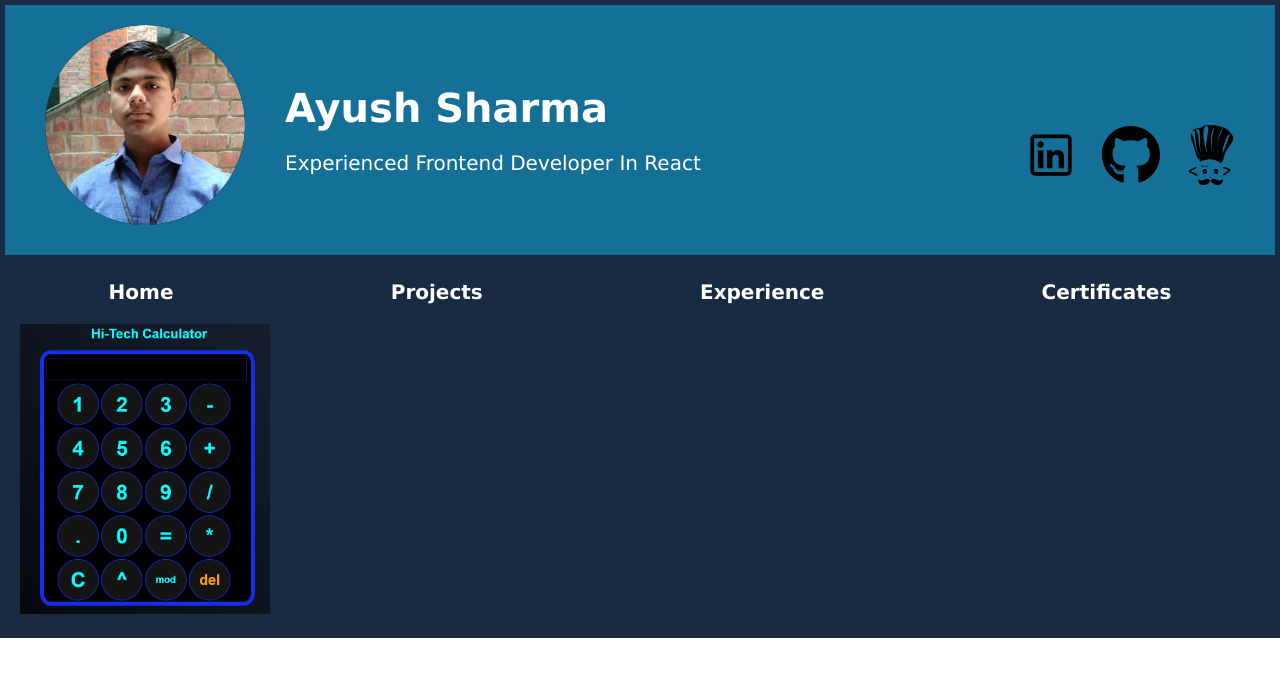
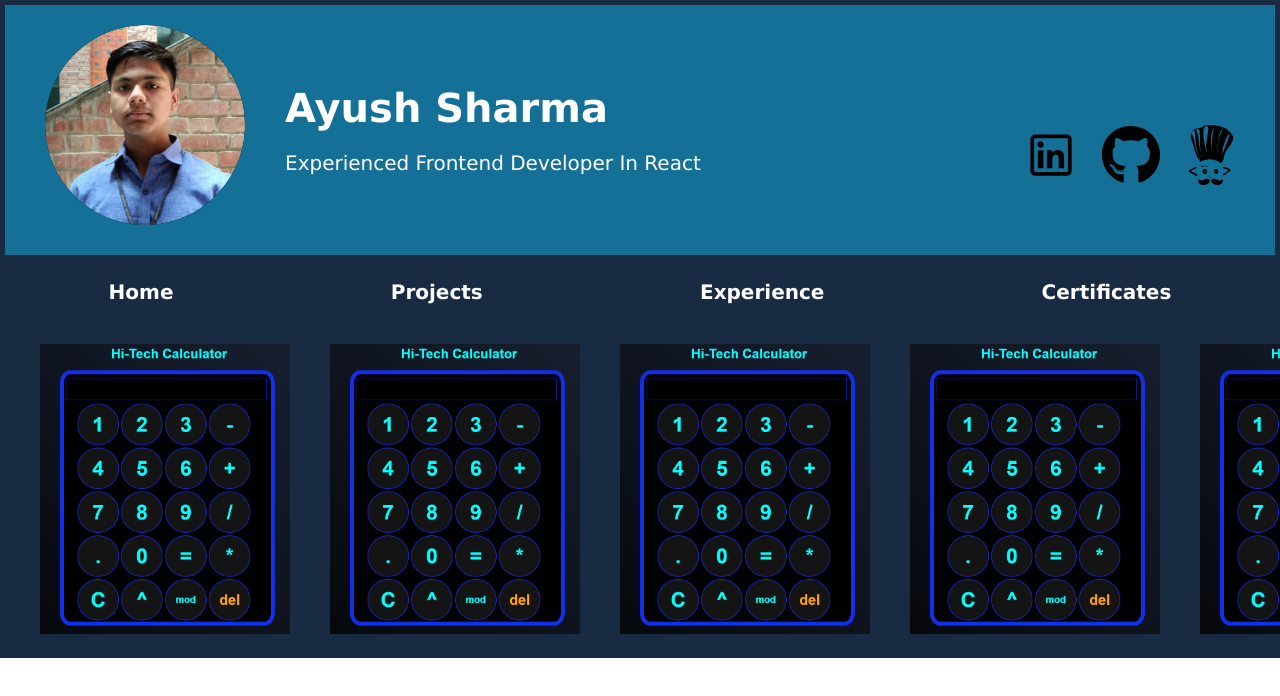
Before and after one commit to Ayush-Sharma-2023/myportfolio, a React (Create React App) app: page / in a window 1280 px wide. Both pictures are taken after a click on the item "Projects". Shown: the top 696 px of the page. Built offline with nearby package versions, Linux system fonts and the light colour scheme.

Commit message:
created Marquee

```diff
--- a/package.json
+++ b/package.json
@@ -9,6 +9,7 @@
     "@testing-library/user-event": "^13.5.0",
     "react": "^18.3.1",
     "react-dom": "^18.3.1",
+    "react-fast-marquee": "^1.6.5",
     "react-icons": "^5.2.1",
     "react-scripts": "5.0.1",
     "web-vitals": "^2.1.4"
@@ -16,7 +17,7 @@
   "scripts": {
     "start": "react-scripts start",
     "predeploy": "npm run build",
-    "deploy":"gh-pages -d build",
+    "deploy": "gh-pages -d build",
     "build": "react-scripts build",
     "test": "react-scripts test",
     "eject": "react-scripts eject"
--- a/src/components/projects.css
+++ b/src/components/projects.css
@@ -1,5 +1,6 @@
 .Projects{
     background-color: #192B43;
+    margin-top: 20px;
 }
 .calculator{
     width: 250px;
--- a/src/components/projects.jsx
+++ b/src/components/projects.jsx
@@ -1,8 +1,19 @@
 import Calculator from "./../images/HiTechCalculator.png";
+import Marquee from "react-fast-marquee"
+
 import "./projects.css";
 
 
 export default function Projects() {
+
+    const handleMouseOver = (e) => {
+        e.currentTarget.classList.add('paused'); // Pause animation
+    };
+
+    const handleMouseOut = (e) => {
+        e.currentTarget.classList.remove('paused'); // Resume animation
+    };
+
     return(
         <>
 
@@ -10,10 +21,35 @@ export default function Projects() {
 
 
         <div className="Projects">
+            <Marquee pauseOnHover speed={200}>
+            <a href="https://www.google.com" target="_blank" rel="noopener noreferrer">
+            <img className="calculator" src={Calculator} alt="HiTech Calculator" />
+            </a>
+            <a href="https://www.google.com" target="_blank" rel="noopener noreferrer">
+            <img className="calculator" src={Calculator} alt="HiTech Calculator" />
+            </a>
+            <a href="https://www.google.com" target="_blank" rel="noopener noreferrer">
+            <img className="calculator" src={Calculator} alt="HiTech Calculator" />
+            </a>
+            <a href="https://www.google.com" target="_blank" rel="noopener noreferrer">
+            <img className="calculator" src={Calculator} alt="HiTech Calculator" />
+            </a>
+            <a href="https://www.google.com" target="_blank" rel="noopener noreferrer">
+            <img className="calculator" src={Calculator} alt="HiTech Calculator" />
+            </a>
+            <a href="https://www.google.com" target="_blank" rel="noopener noreferrer">
+            <img className="calculator" src={Calculator} alt="HiTech Calculator" />
+            </a>
 
-        <a href="https://www.google.com" target="_blank" rel="noopener noreferrer">
-    <img className="calculator" src={Calculator} alt="HiTech Calculator" />
-</a>
+
+
+
+            </Marquee>
+            {/* <marquee behavior="scroll" direction="left" scrollamount="25" onMouseOver={this.stop} onMouseOut={this.start} > */}
+
+
+            {/* N */}
+
 
         </div>
 
```
Also changed, not shown: 1 other file (tests, documents, lock files or other folders).
